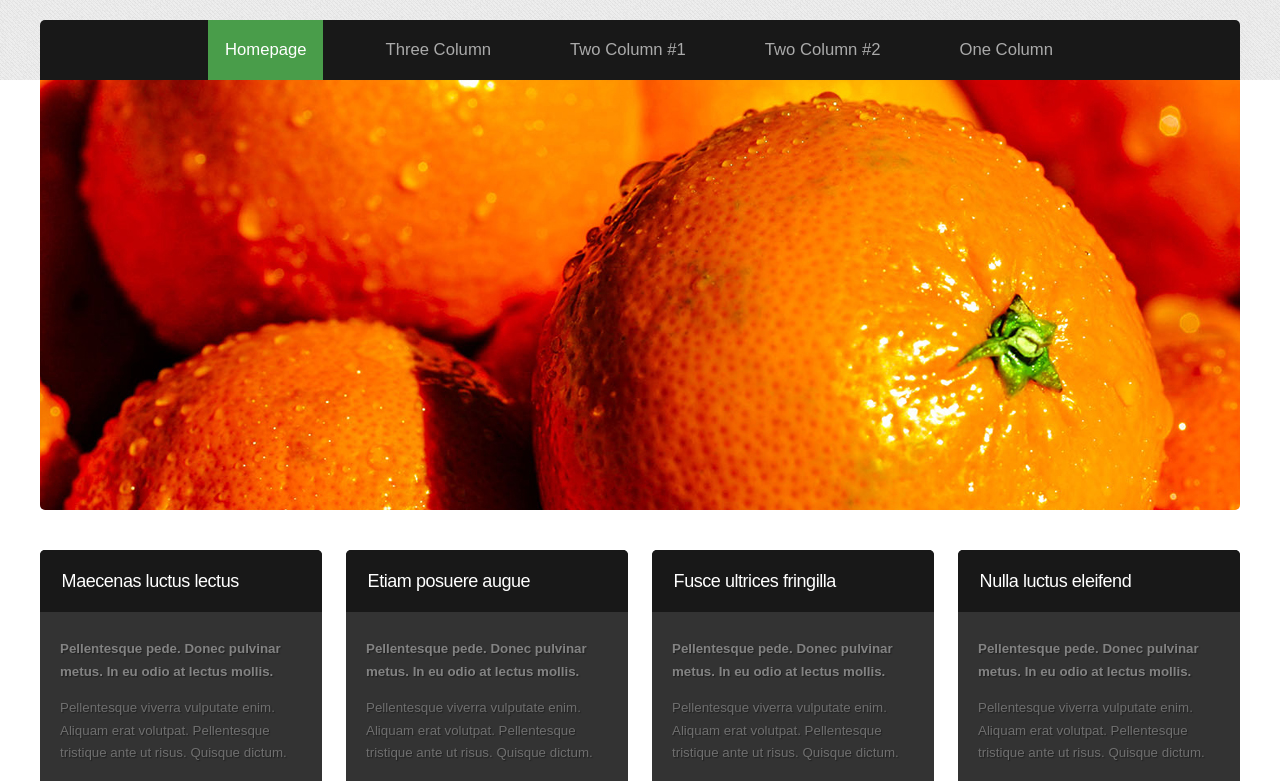
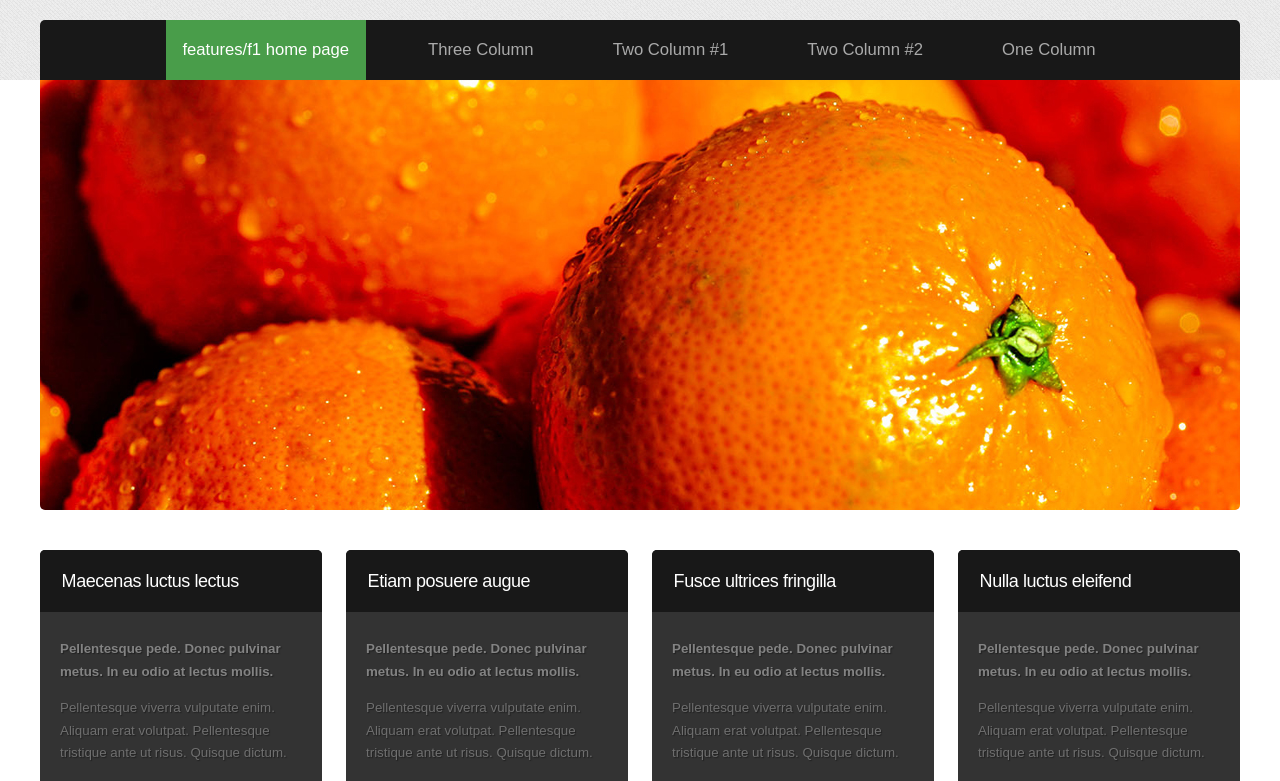
Before and after one commit to darthraul/rebase, a plain HTML site: page index.html in a window 1280 px wide. Shown: the part 113-894 px from the top of the page. Drawn offline with Linux system fonts and the light colour scheme.

Commit message:
changing home page title in features/f1

```diff
--- a/index.html
+++ b/index.html
@@ -39,7 +39,7 @@
 				<div class="12u" id="menu">
 					<nav class="mobileUI-site-nav">
 						<ul>
-							<li class="current_page_item"><a href="index.html">Homepage</a></li>
+							<li class="current_page_item"><a href="index.html">features/f1 home page</a></li>
 							<li><a href="threecolumn.html">Three Column</a></li>
 							<li><a href="twocolumn1.html">Two Column #1</a></li>
 							<li><a href="twocolumn2.html">Two Column #2</a></li>
```
